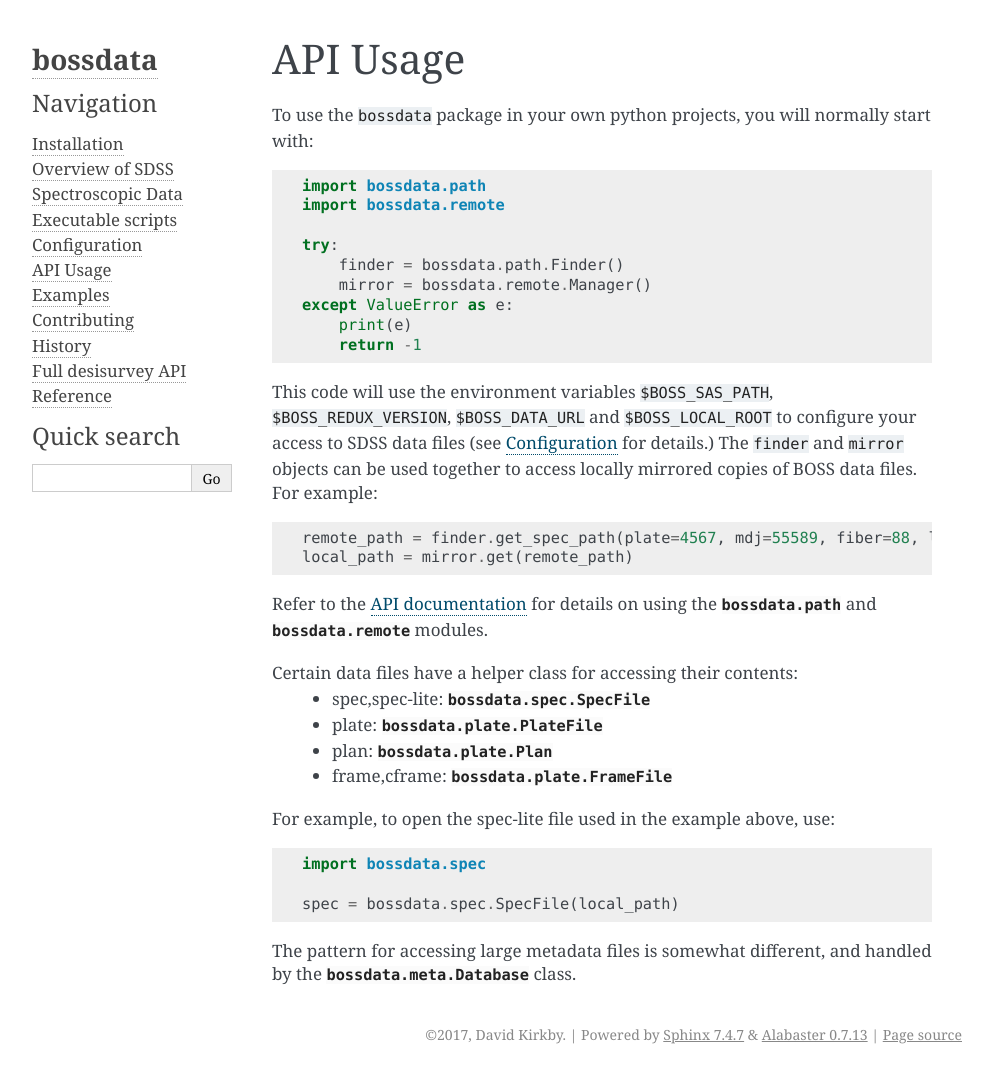
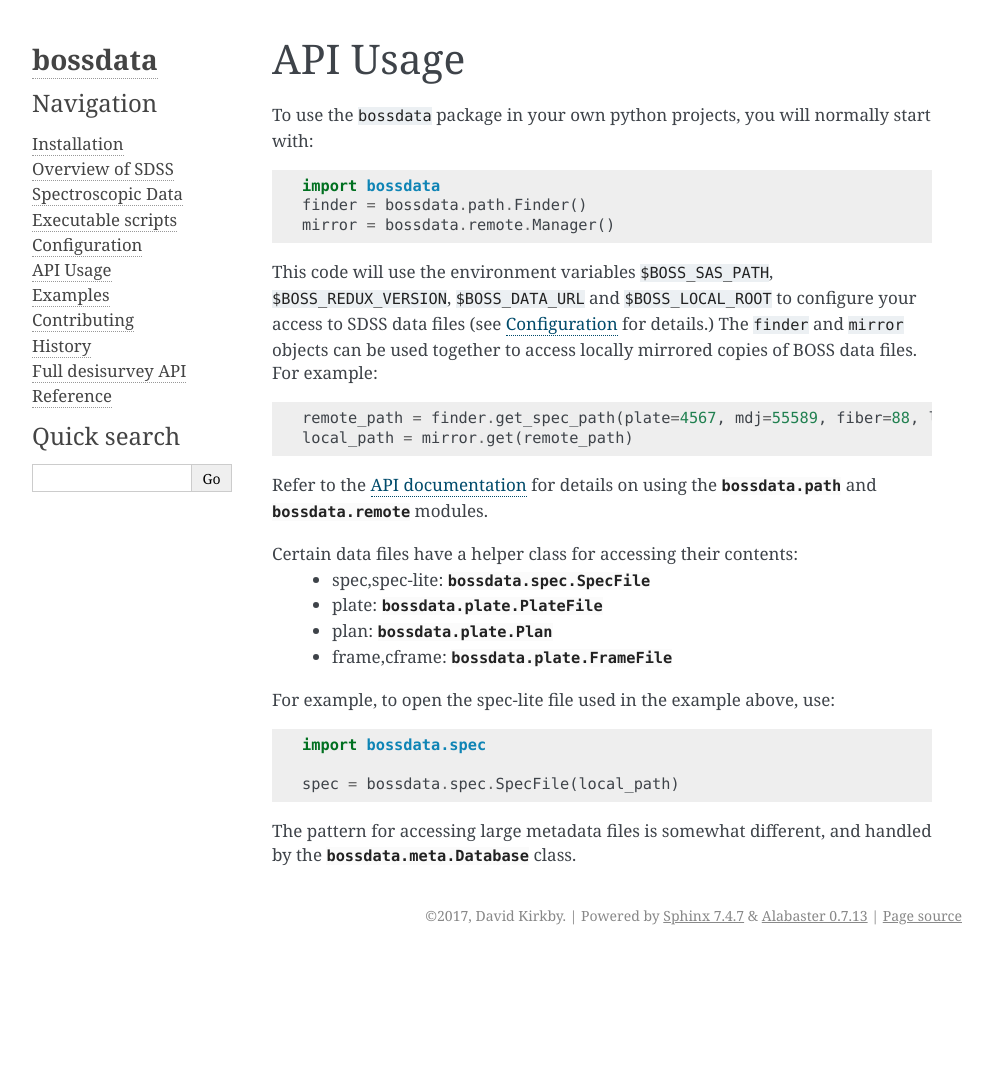
Before and after one commit to dkirkby/bossdata, a Sphinx documentation site: the page built from docs/usage.rst, in a window 1280 px wide. Shown: the whole page, without its empty margins (148-1141 px from the left). Built offline with Sphinx 7.4.7, drawn with Linux system fonts in a browser that asks for light colours; after the commit the page ends 955 px from its top, so only the background shows below that.

Commit message:
Minor tweaks

```diff
--- a/docs/usage.rst
+++ b/docs/usage.rst
@@ -4,15 +4,9 @@
 
 To use the ``bossdata`` package in your own python projects, you will normally start with::
 
-    import bossdata.path
-    import bossdata.remote
-
-    try:
-        finder = bossdata.path.Finder()
-        mirror = bossdata.remote.Manager()
-    except ValueError as e:
-        print(e)
-        return -1
+    import bossdata
+    finder = bossdata.path.Finder()
+    mirror = bossdata.remote.Manager()
 
 This code will use the environment variables ``$BOSS_SAS_PATH``, ``$BOSS_REDUX_VERSION``, ``$BOSS_DATA_URL`` and ``$BOSS_LOCAL_ROOT`` to configure your access to SDSS data files (see :doc:`/envvar` for details.) The ``finder`` and ``mirror`` objects can be used together to access locally mirrored copies of BOSS data files. For example::
 
```
Also changed, not shown: 2 other files.
